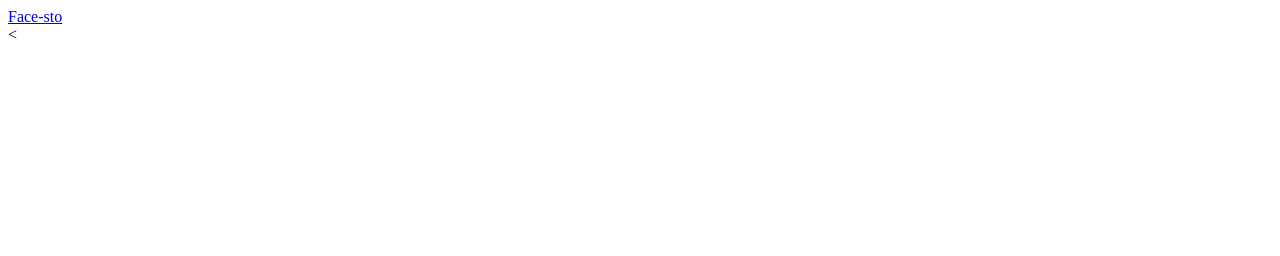
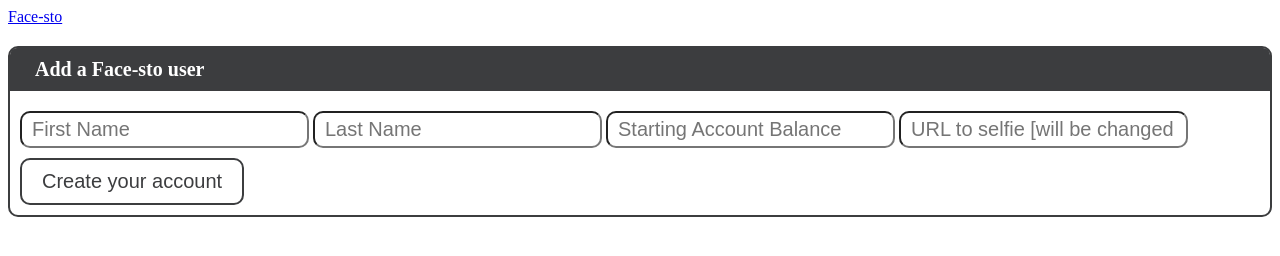
Before and after one commit to Kareem-Moh/Face-sto, a website: page index.html in a window 1280 px wide. Drawn offline with Linux system fonts and the light colour scheme.

```diff
--- a/index.html
+++ b/index.html
@@ -3,16 +3,25 @@
 <head>
     <meta charset="utf-8">
     <title>Face-sto</title>
-    <link href="style/main.css" rel="styleshee" type="text/css"/>
+    <link href="style/main.css" rel="stylesheet" type="text/css"/>
 </head>
 <body>
     <header>
         <a href="/" id="title">Face-sto</a>
     </header>
-
+    <div class="new_account_form">
+        <form class="main_form" id="add_account_form">
+            <div class="form_title">Add a Face-sto user</div>
+            <input type="text" id="firstname_box" class="form_element" placeholder="First Name" required/>
+            <input type="text" id="lastname_box" class="form_element" placeholder="Last Name" required/>
+            <input type="text" id="balance_box" class="form_element" placeholder="Starting Account Balance" required/>
+            <input type="text" id="image_url_box" class="form_element" placeholder="URL to selfie [will be changed to file upload]" required/>
+            <button type="submit" class="btn">Create your account</button>
+        </form>
+    </div>
 
 </body>
 <footer>
-    <
+
 </footer>
 </html>
--- a/package.json
+++ b/package.json
@@ -17,6 +17,7 @@
   },
   "homepage": "https://github.com/Kareem-Moh/Face-sto#readme",
   "dependencies": {
+    "browser-sync": "^2.26.3",
     "express": "^4.16.4",
     "mongodb": "^3.1.13"
   }
--- a/style/main.css
+++ b/style/main.css
@@ -0,0 +1,42 @@
+.new_account_form{
+    display:flex;
+    flex-direction: column;
+    margin-top:20px;
+    border-radius: 10px;
+    border: 2px #3C3D3F solid;
+    padding:20px 10px 10px 10px;
+}
+
+.new_account_form .form_title{
+    font-size:20px;
+    font-weight:bold;
+    margin:-20px -10px 20px -10px;
+    padding:10px 0px 10px 25px;
+    color:white;
+    background-color: #3C3D3F;
+    border-radius: 7px 7px 0px 0px;
+}
+
+.new_account_form .form_element{
+     margin-bottom:10px;
+     font-size: 20px;
+     border-radius:10px;
+     padding:5px 10px 5px 10px;
+}
+
+/* This snippet of code was generated using: http://css3buttongenerator.com/ */
+
+.btn{
+    border-radius:10px;
+    text-align:center;
+    font-size: 20px;
+    color: #3C3D3F;
+    background: #ffffff;
+    border: 2px #3C3D3F solid;
+    padding: 10px 20px 10px 20px;
+}
+
+.btn:hover {
+  background: #3C3D3F;
+  color: #ffffff;
+}
```
Also changed, not shown: js/app.js (+0 -24 lines), js/index.js (added, +22 -0 lines), js/mongo.js (added, +31 -0 lines), 1 other file.
